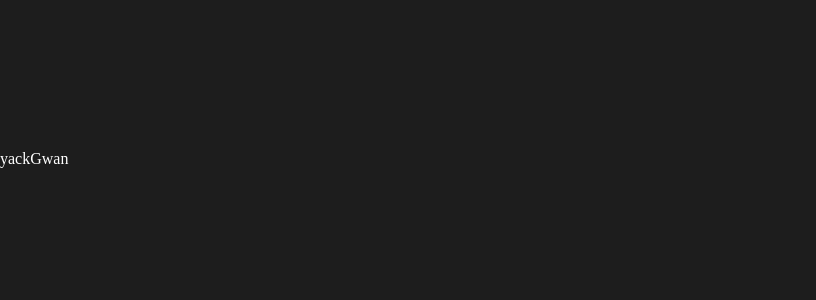
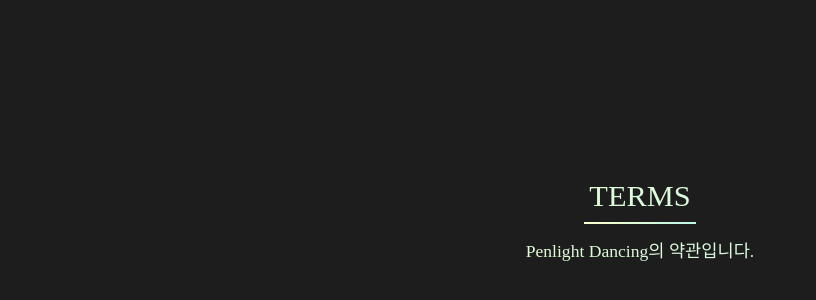
Before and after one commit to PenlightDancing/2D_Web, a React (Create React App) app: page / in a window 1280 px wide. Shown: the part 3850-4150 px from the top of the page, without its empty margins (0-816 px from the left). Built offline with nearby package versions, Linux system fonts and the light colour scheme; a web font is replaced by a local one.

Commit message:
add Terms page

```diff
--- a/src/page/component/main/main.tsx
+++ b/src/page/component/main/main.tsx
@@ -32,7 +32,7 @@
             </div>
             <div id = "divpage6">
                 <div id = "page6"></div>
-                yackGwan
+                <Page6/>
             </div>
         </div>
     )
@@ -196,6 +196,9 @@
 const Page6 = () => {
     return (
         <div className = "p6">
+            <p className = "title gradText">TERMS</p>
+            <hr className = "titleLine lineGrad"/>
+            <p className = "introduce gradText">Penlight Dancing의 약관입니다.</p>
         </div>
     )
 }
```
